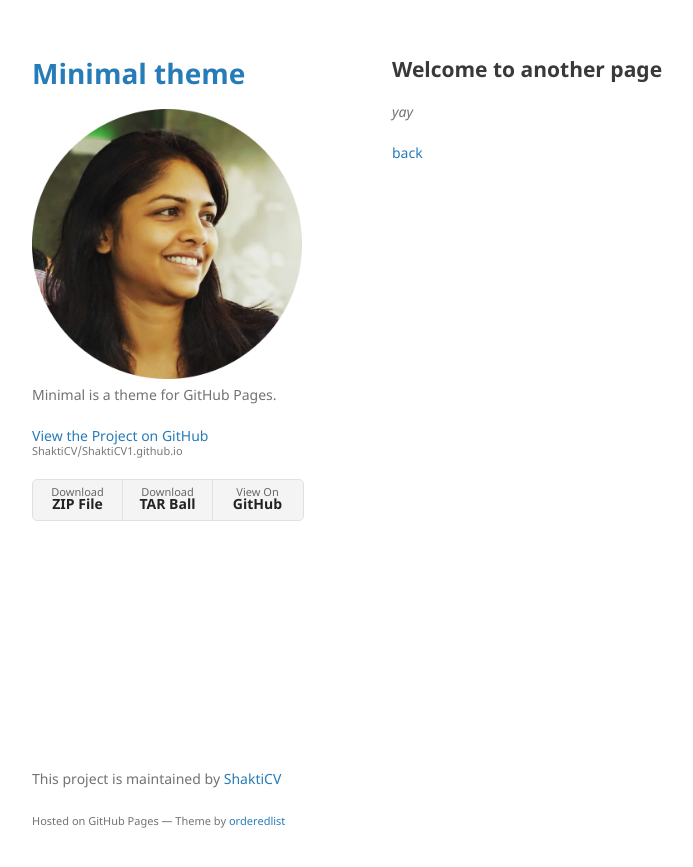
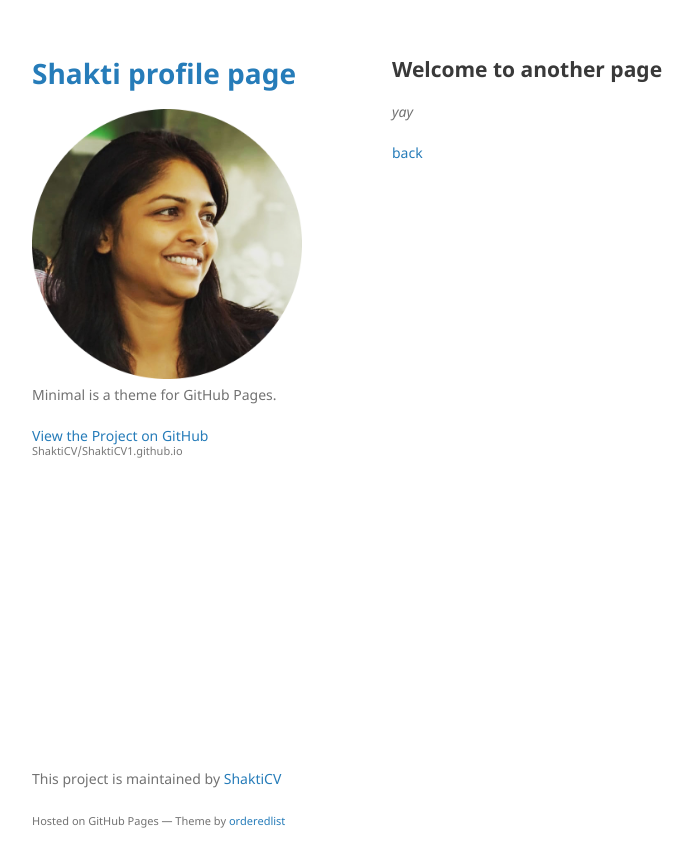
Before and after one commit to ShaktiCV/ShaktiCV1.github.io, a Jekyll site: the page built from another-page.md, in a window 1280 px wide. Shown: the top 867 px of the page, without its empty margins (178-871 px from the left). Built offline with Jekyll 4.4.1, drawn with Linux system fonts in a browser that asks for light colours; our own code applies the rules of GitHub Pages for plain Markdown files.

Commit message:
Update _config.yml

```diff
--- a/_config.yml
+++ b/_config.yml
@@ -1,6 +1,6 @@
-title: Minimal theme
+title: Shakti profile page
 logo: /assets/image/logo.png
 description: Minimal is a theme for GitHub Pages.
-show_downloads: true
+show_downloads: false
 google_analytics:
 theme: jekyll-theme-minimal
```
